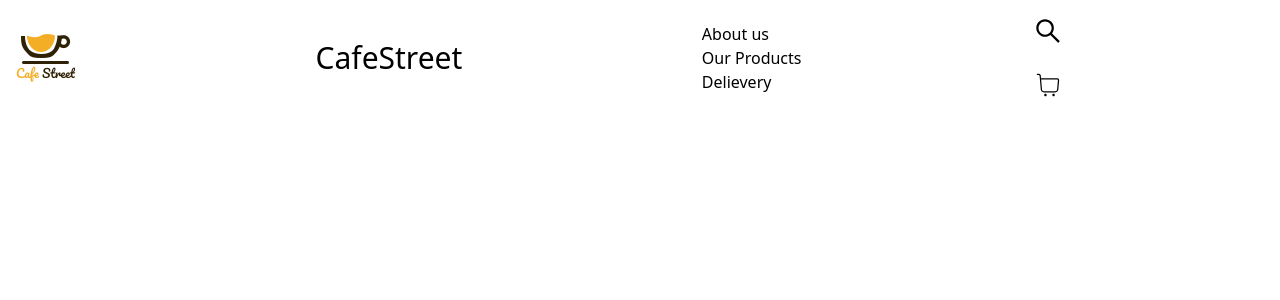
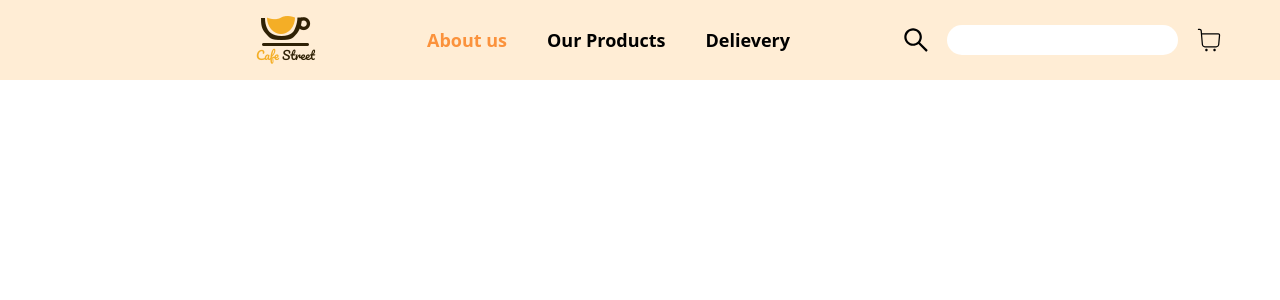
Before and after one commit to preranababar9/Cafe-Street, a React (Create React App) app: page / in a window 1280 px wide. Shown: the top 300 px of the page. Built offline with nearby package versions, Linux system fonts and the light colour scheme.

Commit message:
navbar created

```diff
--- a/src/components/Header.jsx
+++ b/src/components/Header.jsx
@@ -5,7 +5,8 @@ import { CiShoppingCart } from "react-icons/ci";
 
 const Header = () => {
   return (
-    <div className = "max-w-[1027] mx-auto flex justify-between items-center p-4 bg-[#F9D9AAA]">
+    <div className="bg-orange-100  max-w-[1161]">
+    <div className = "max-w-[1027] mx-auto flex justify-between items-center p-4 ml-60">
         <div>
         <img
                         className="h-full hidden md:block"
@@ -13,23 +14,19 @@ const Header = () => {
                         alt="cafelogo"
                          />
         </div>
-        <h1 className="text-2xl sm:text-3xl lg:text-3xl px-2">
-                <span>Cafe</span>
-                Street
-        </h1>
 
-        <div>
-        <ul>
-        <li>About us</li>
+        <div >
+        <ul className="flex flex-row gap-10 font-semibold text-lg ">
+        <li className="text-orange-400 ">About us</li>
         <li>Our Products</li>
         <li>Delievery</li>
         </ul>
         </div>
 
-        <div className="">
+        <div className="flex flex-row gap-4 mr-10">
                 <AiOutlineSearch size={30}/>
                 <input
-                className=" "
+                className="rounded-full text-black"
                 type="text"
                 placefolder="Cappucino"
                 />
@@ -37,6 +34,7 @@ const Header = () => {
         </div>
 
     </div>
+    </div>
   )
 }
 
```
